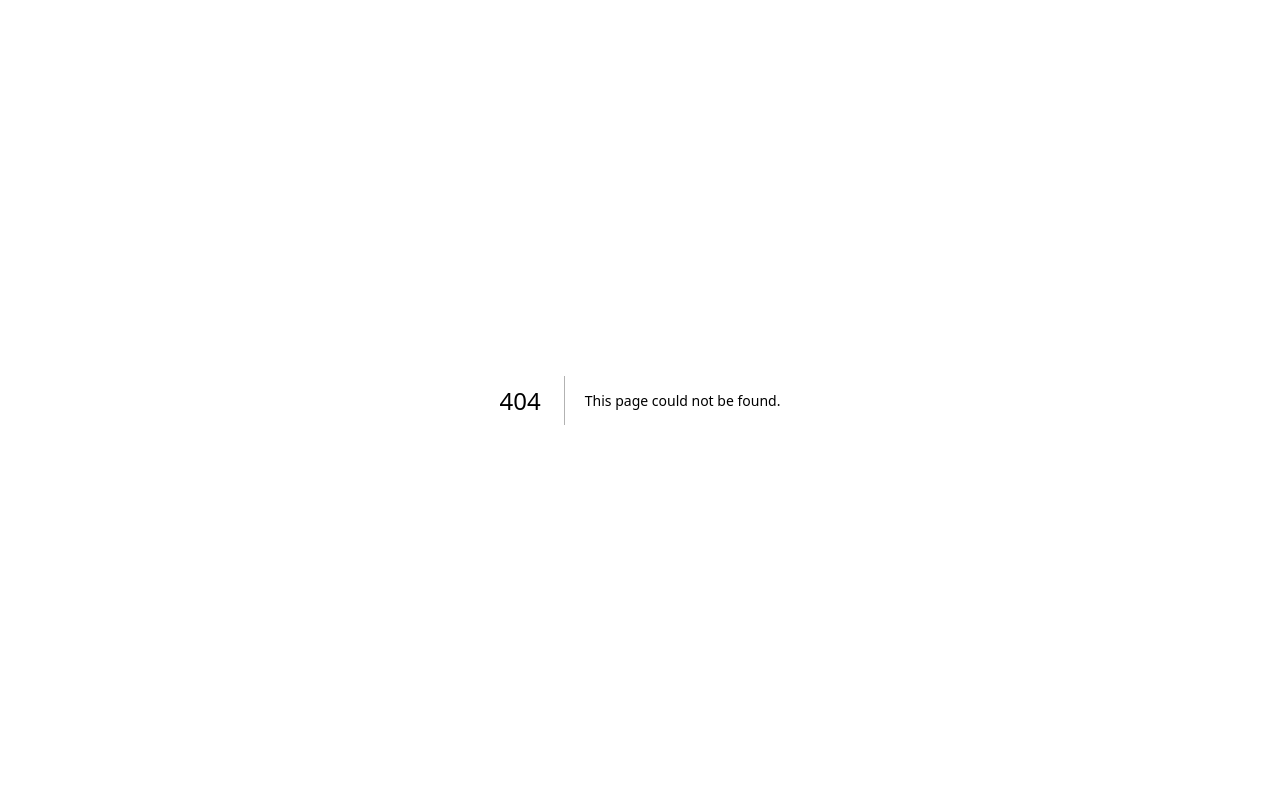
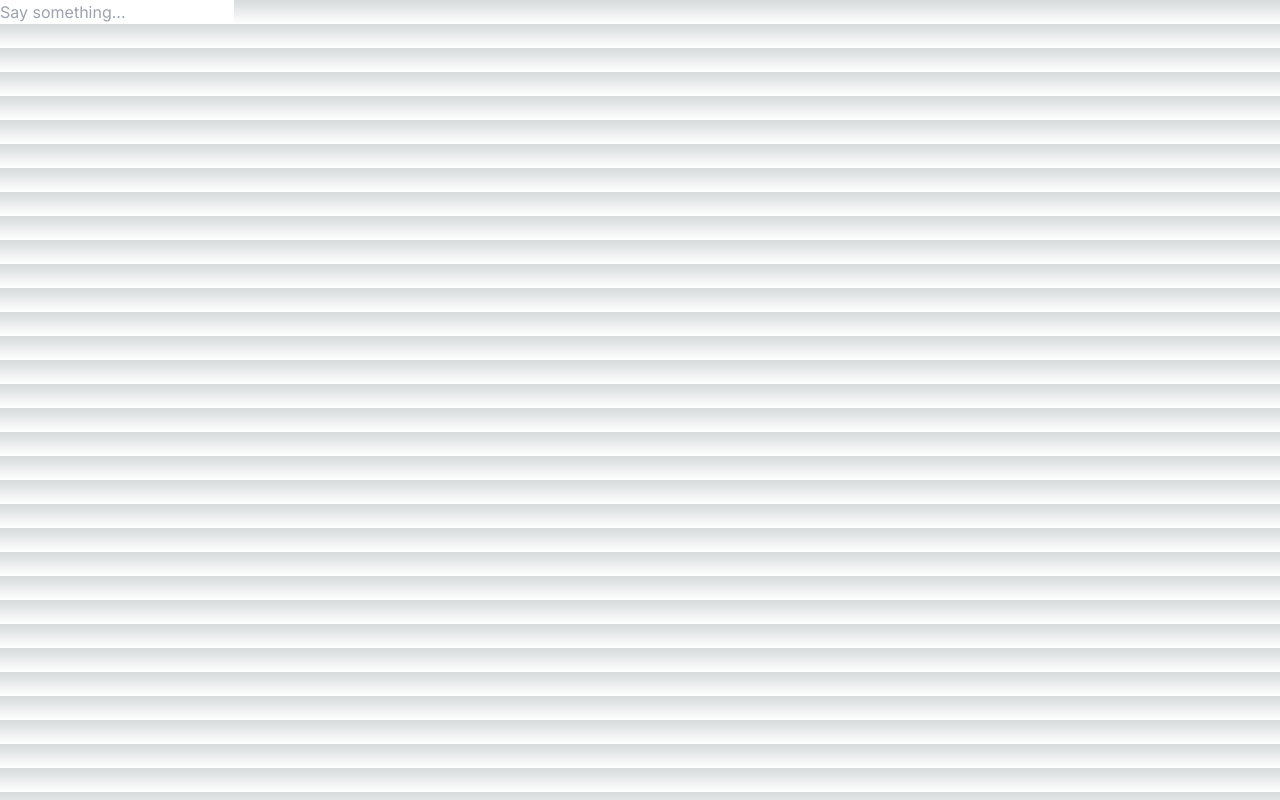
Before and after one commit to nicoalbanese/demo-test, a Next.js app: page /use-chat in a window 1280 px wide. Before the commit this address had no page. Built offline with nearby package versions, Linux system fonts and the light colour scheme.

Commit message:
usechat example

```diff
--- /dev/null
+++ b/app/api/chat/route.ts
@@ -0,0 +1,13 @@
+import { openai } from "@ai-sdk/openai";
+import { streamText } from "ai";
+
+export const maxDuration = 30;
+
+export async function POST(request: Request) {
+  const { messages } = await request.json();
+  const result = await streamText({
+    model: openai("gpt-4o"),
+    messages,
+  });
+  return result.toAIStreamResponse();
+}
--- /dev/null
+++ b/app/use-chat/page.tsx
@@ -0,0 +1,24 @@
+"use client";
+
+import { useChat } from "ai/react";
+
+export default function Chat() {
+  const { messages, input, handleInputChange, handleSubmit } = useChat();
+  return (
+    <div>
+      {messages.map((m) => (
+        <div key={m.id}>
+          {m.role}:{"\n"}
+          {m.content}
+        </div>
+      ))}
+      <form onSubmit={handleSubmit}>
+        <input
+          value={input}
+          placeholder="Say something..."
+          onChange={handleInputChange}
+        />
+      </form>
+    </div>
+  );
+}
```
